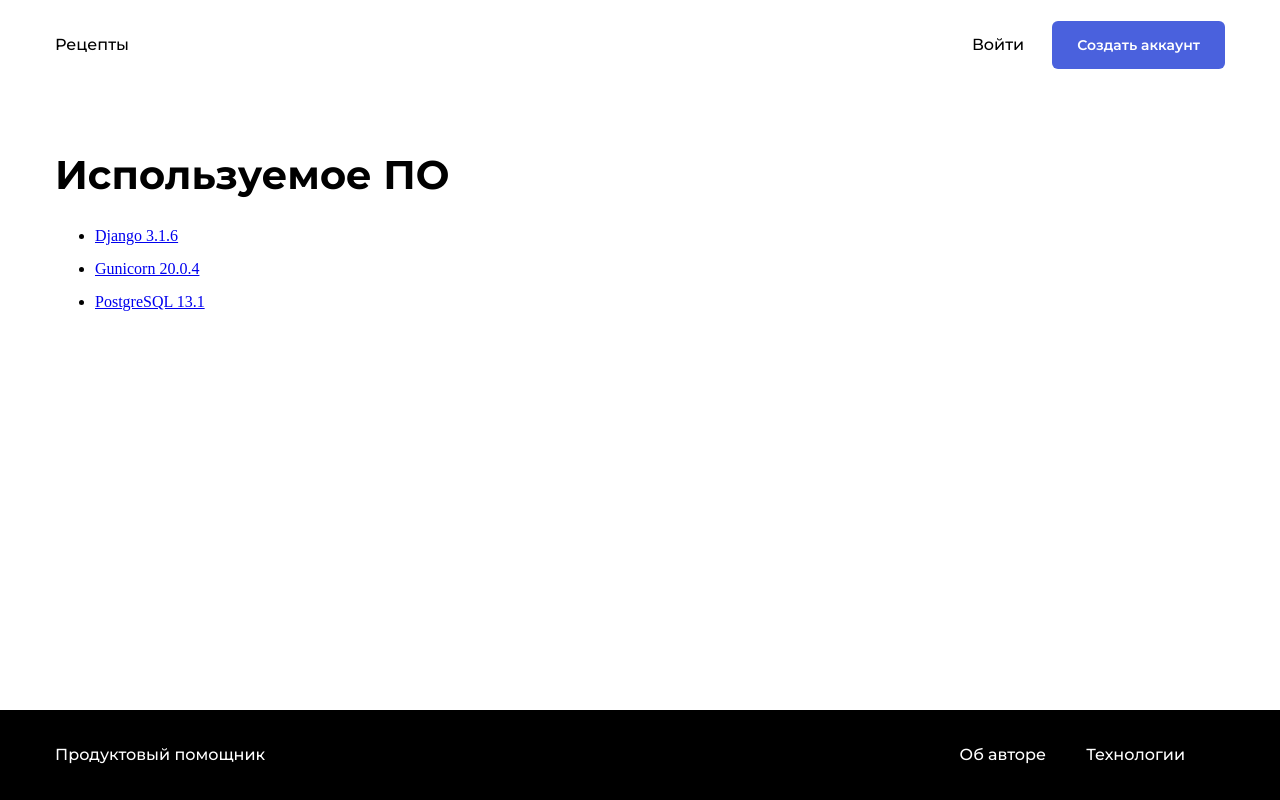
After one commit to valkhmyrov/foodgram-project, a Django app: page /about/tech/ in a window 1280 px wide. The commit adds this page. Run offline with Django 3.2, Linux system fonts and the light colour scheme; some libraries are stand-ins or nearby versions.

Commit message:
about was added

```diff
--- /dev/null
+++ b/about/admin.py
@@ -0,0 +1,3 @@
+# from django.contrib import admin
+
+# Register your models here.
--- /dev/null
+++ b/about/apps.py
@@ -0,0 +1,5 @@
+from django.apps import AppConfig
+
+
+class AboutConfig(AppConfig):
+    name = 'about'
--- /dev/null
+++ b/about/models.py
@@ -0,0 +1,3 @@
+# from django.db import models
+
+# Create your models here.
--- /dev/null
+++ b/about/templates/about_something.html
@@ -0,0 +1,14 @@
+{% extends "helper_templates/base.html" %}
+{% load static %}
+{% block stylesheet %}
+    <link rel="stylesheet" href="{% static './pages/index.css'%}">
+{% endblock %}
+{% block title %}{{ title }}{% endblock %}
+{% block content %}
+<main class="main container">
+    <div class="main__header">
+        <h1 class="main__title">{{ title }}</h1>
+    </div>
+        {{ text|safe }}
+</main>
+{% endblock %}
--- /dev/null
+++ b/about/tests.py
@@ -0,0 +1,3 @@
+# from django.test import TestCase
+
+# Create your tests here.
--- /dev/null
+++ b/about/urls.py
@@ -0,0 +1,8 @@
+from django.urls import path
+
+from . import views
+
+urlpatterns = [
+    path('author/', views.AboutSomethingView.as_view(), name='about_author'),
+    path('tech/', views.AboutSomethingView.as_view(), name='about_tech'),
+]
--- /dev/null
+++ b/about/views.py
@@ -0,0 +1,26 @@
+from django.views.generic.base import TemplateView
+from django.urls import reverse
+
+
+class AboutSomethingView(TemplateView):
+    template_name = 'about_something.html'
+
+    def get_context_data(self, **kwargs):
+        context = super().get_context_data(**kwargs)
+        if self.request.path == reverse('about_author'):
+            context['title'] = 'Об авторе'
+            context['text'] = (
+                '<p style="margin-bottom: 0cm; line-height: 100%">Здравствуйте! Меня зовут Хмыров '
+                'Валентин. Это моя дипломная работа в <a href="https://praktikum.yandex.ru/">Yandex.Практикум</a></p>'
+            )
+        if self.request.path == reverse('about_tech'):
+            context['title'] = 'Используемое ПО'
+            context['text'] = (
+                '<ul><li><p style="margin-bottom: 0cm; line-height: 100%"><a href="https://www.djangoproject.com/">'
+                'Django 3.1.6</a></p>'
+                '<li><p style="margin-bottom: 0cm; line-height: 100%"><a href="https://gunicorn.org/">Gunicorn'
+                ' 20.0.4</a></p>'
+                '<li><p style="margin-bottom: 0cm; line-height: 100%"><a href="https://www.postgresql.org/">PostgreSQL'
+                ' 13.1</a></p></ul>'
+            )
+        return context
--- a/foodgram_project/settings.py
+++ b/foodgram_project/settings.py
@@ -16,6 +16,7 @@ INSTALLED_APPS = [
     'django.contrib.staticfiles',
     'sorl.thumbnail',
     'foodgram',
+    'about'
 ]
 
 MIDDLEWARE = [
--- a/foodgram_project/urls.py
+++ b/foodgram_project/urls.py
@@ -12,6 +12,7 @@ urlpatterns = [
     path('auth/', include('users.urls')),
     path('auth/', include('django.contrib.auth.urls')),
     path('admin/', admin.site.urls),
+    path('about/', include('about.urls')),
     path('', include('foodgram.urls')),
 ]
 
--- a/templates/helper_templates/footer.html
+++ b/templates/helper_templates/footer.html
@@ -4,8 +4,8 @@
     <div class="footer__container container">
         <a href="{% url 'index' %}" class="footer__brand link">Продуктовый помощник</a>
         <ul class="footer__items">
-            <li class="footer__item"><a href="#" class="footer__link link">Об авторе </a></li>
-            <li class="footer__item"><a href="#" class="footer__link link">Технологии</a></li>
+            <li class="footer__item"><a href="{% url 'about_author' %}" class="footer__link link">Об авторе </a></li>
+            <li class="footer__item"><a href="{% url 'about_tech' %}" class="footer__link link">Технологии</a></li>
         </ul>
     </div>
 </footer>
```
Also changed, not shown: about/__init__.py (added), about/migrations/__init__.py (added).
